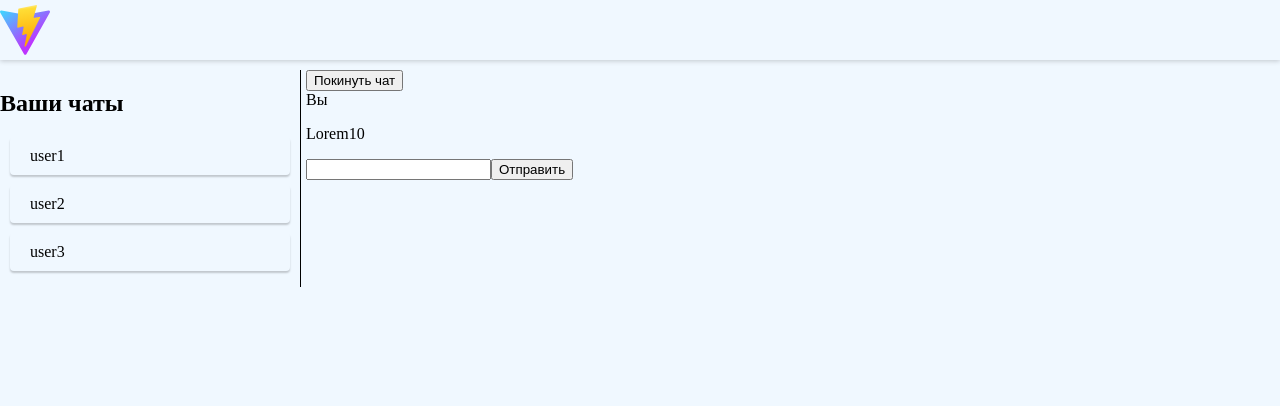
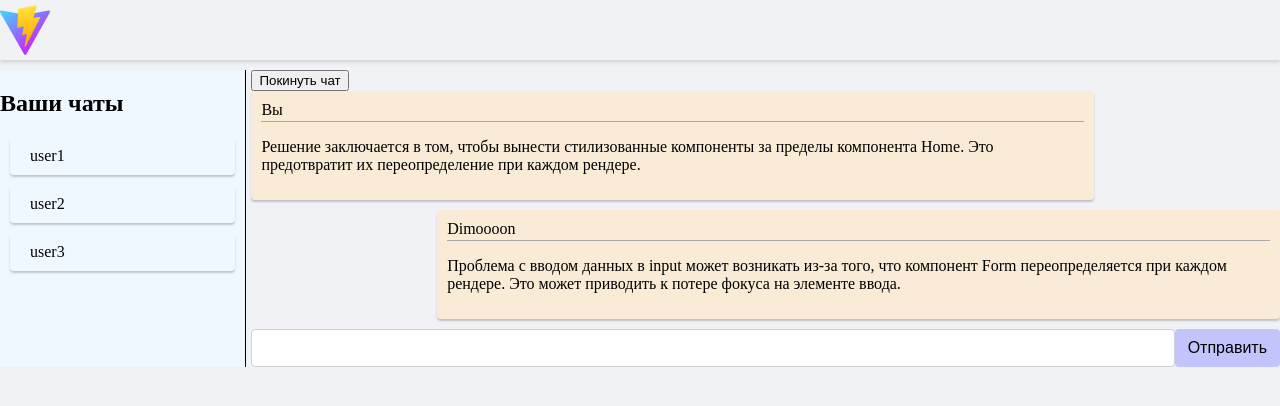
Before and after one commit to AleksanderMerkulov/react-websocket-chat, a React (Vite) app in the folder client/: page /chat in a window 1280 px wide. Shown: the top 406 px of the page. Built offline with nearby package versions, Linux system fonts and the light colour scheme; no server answers.

Commit message:
стилизую и тому подобное

```diff
--- a/client/src/components/Home.jsx
+++ b/client/src/components/Home.jsx
@@ -1,6 +1,29 @@
 import {useNavigate} from 'react-router-dom'
 import {useState} from "react";
 import {useSocketIO} from "../context/SocketContext.jsx";
+import styled from "styled-components";
+
+const Form = styled.form`
+      width: 20%;
+      margin: 0 auto;
+
+      & .form-container{
+        display: flex;
+        flex-direction: column;
+        margin-bottom: 10px;
+      }
+    `
+
+const Button = styled.button`
+  background: #c4c4fd;
+  border: none;
+  border-radius: 4px;
+  font-size: 16px;
+  font-weight: bold;
+  padding: 6px 15px;
+
+  cursor: ${props => props.disabled ? 'not-allowed' : 'pointer'};
+`
 
 export default function Home(){
 
@@ -16,15 +39,18 @@ export default function Home(){
         navigate('/chat')
     }
 
+
+
     return (
         <>
-        <div>Homepage</div>
-            <form onSubmit={handleSubmit}>
-                <h2>Войти в чат</h2>
-                <label htmlFor="user"></label>
-                <input type="text" id='user' value={user} onChange={(e)=>setUser(e.target.value)}/>
-                <button type={'submit'}>Войти</button>
-            </form>
+            <Form onSubmit={handleSubmit}>
+                <h2>Авторизация</h2>
+                <div className={'form-container'}>
+                    <label htmlFor="user">Имя</label>
+                    <input placeholder={'Введите имя'} type="text" id='user' value={user} onChange={(e)=>setUser(e.target.value)}/>
+                </div>
+                <Button type={'submit'} disabled={user === ''?'disabled':null}>Войти</Button>
+            </Form>
         </>
 
     )
--- a/client/src/components/chat/components/Body.jsx
+++ b/client/src/components/chat/components/Body.jsx
@@ -1,7 +1,5 @@
 import React from 'react';
-import styled from "styled-components";
-
-const Body = () => {
+import styled, {css} from "styled-components";
 
 const Header = styled.div`
 
@@ -11,8 +9,25 @@ const Body = () => {
     `
 
 const Message = styled.div`
+  border-radius: 4px;
+  box-shadow: 0 2px 2px rgba(0, 0, 0, 0.2);
+  padding: 10px;
 
+  width: 80%;
+  margin-left: ${props => props.toMe ? 'auto' : '0'};
+  margin-bottom: 10px;
+
+  background: antiquewhite;
+
+  & .message-name {
+    padding-bottom: 2px;
+    border-bottom: 1px solid #a9a9a9;
+  }
 `
+
+const Body = () => {
+
+
 
     return (
         <>
@@ -21,9 +36,14 @@ const Body = () => {
             </Header>
             <MessageContainer>
                 <Message>
-                    <div>Вы</div>
-                    <p>Lorem10</p>
+                    <div className={'message-name'}>Вы</div>
+                    <p>Решение заключается в том, чтобы вынести стилизованные компоненты за пределы компонента Home. Это предотвратит их переопределение при каждом рендере.</p>
                 </Message>
+                <Message toMe>
+                    <div className={'message-name'}>Dimoooon</div>
+                    <p>Проблема с вводом данных в input может возникать из-за того, что компонент Form переопределяется при каждом рендере. Это может приводить к потере фокуса на элементе ввода.</p>
+                </Message>
+
             </MessageContainer>
 
         </>
--- a/client/src/components/chat/components/MessageBlock.jsx
+++ b/client/src/components/chat/components/MessageBlock.jsx
@@ -1,11 +1,58 @@
 import React from 'react';
+import styled from "styled-components";
+
+const Form = styled.form`
+  display: flex;
+  & input{
+    display: block;
+    width: 100%;
+    padding: .375rem .75rem;
+    font-size: 1rem;
+    line-height: 1.5;
+    color: #495057;
+    background-color: #fff;
+    background-clip: padding-box;
+    border: 1px solid #ced4da;
+    border-radius: .25rem;
+    transition: border-color .15s ease-in-out, box-shadow .15s ease-in-out;
+  }
+  & button{
+    display: inline-block;
+    font-weight: 400;
+    text-align: center;
+    white-space: nowrap;
+    vertical-align: middle;
+    -webkit-user-select: none;
+    -moz-user-select: none;
+    -ms-user-select: none;
+    user-select: none;
+    border: 1px solid transparent;
+    padding: .375rem .75rem;
+    font-size: 1rem;
+    line-height: 1.5;
+    border-radius: .25rem;
+
+    cursor: pointer;
+  }
+
+`
+
+const Button = styled.button`
+  background: #c4c4fd;
+  border: none;
+  border-radius: 4px;
+  font-size: 16px;
+  font-weight: bold;
+  padding: 6px 15px;
+
+`
 
 const MessageBlock = () => {
     return (
-        <form>
+        <Form>
             <input type="text" id={'messageInput'}/>
-            <button>Отправить</button>
-        </form>
+            <Button>Отправить</Button>
+        </Form>
     );
 };
 
--- a/client/src/index.css
+++ b/client/src/index.css
@@ -2,5 +2,10 @@ body{
   width: 100%;
   height: 100%;
   margin: 0;
-  background: aliceblue;
+  background: #f0f2f5;
 }
+
+.container{
+  width: 70%;
+  margin: 0 auto;
+}
```
Lines whose indentation alone changed are shown as unchanged.
